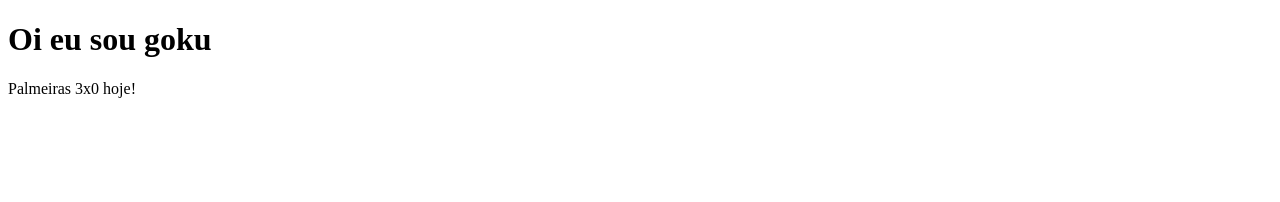
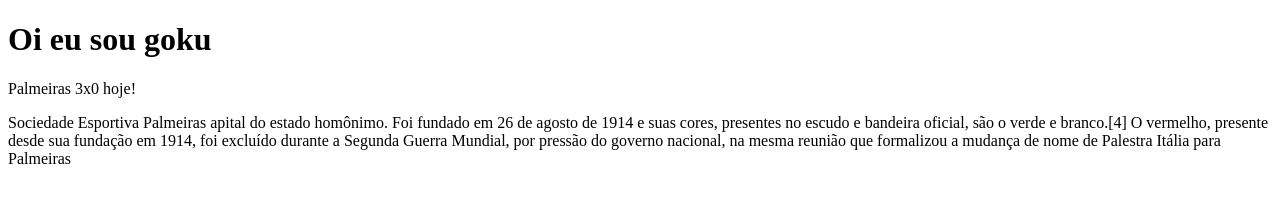
Before and after one commit to MiltonMSJ/projeto-estudo, a plain HTML site: page public/index.html in a window 1280 px wide. Drawn offline with Linux system fonts and the light colour scheme.

Commit message:
Add new paragraph

```diff
--- a/public/index.html
+++ b/public/index.html
@@ -11,5 +11,13 @@
 
   <p>Palmeiras 3x0 hoje!</p>
 
+  <p>
+    Sociedade Esportiva Palmeiras apital do estado homônimo. Foi fundado em 26 de agosto de 1914
+    e suas cores, presentes no escudo e bandeira oficial, são o verde e branco.[4] O vermelho,
+    presente desde sua fundação em 1914, foi excluído durante a Segunda Guerra Mundial,
+    por pressão do governo nacional, na mesma reunião que formalizou a mudança de
+    nome de Palestra Itália para Palmeiras
+  </p>
+
 </body>
 </html>
```
